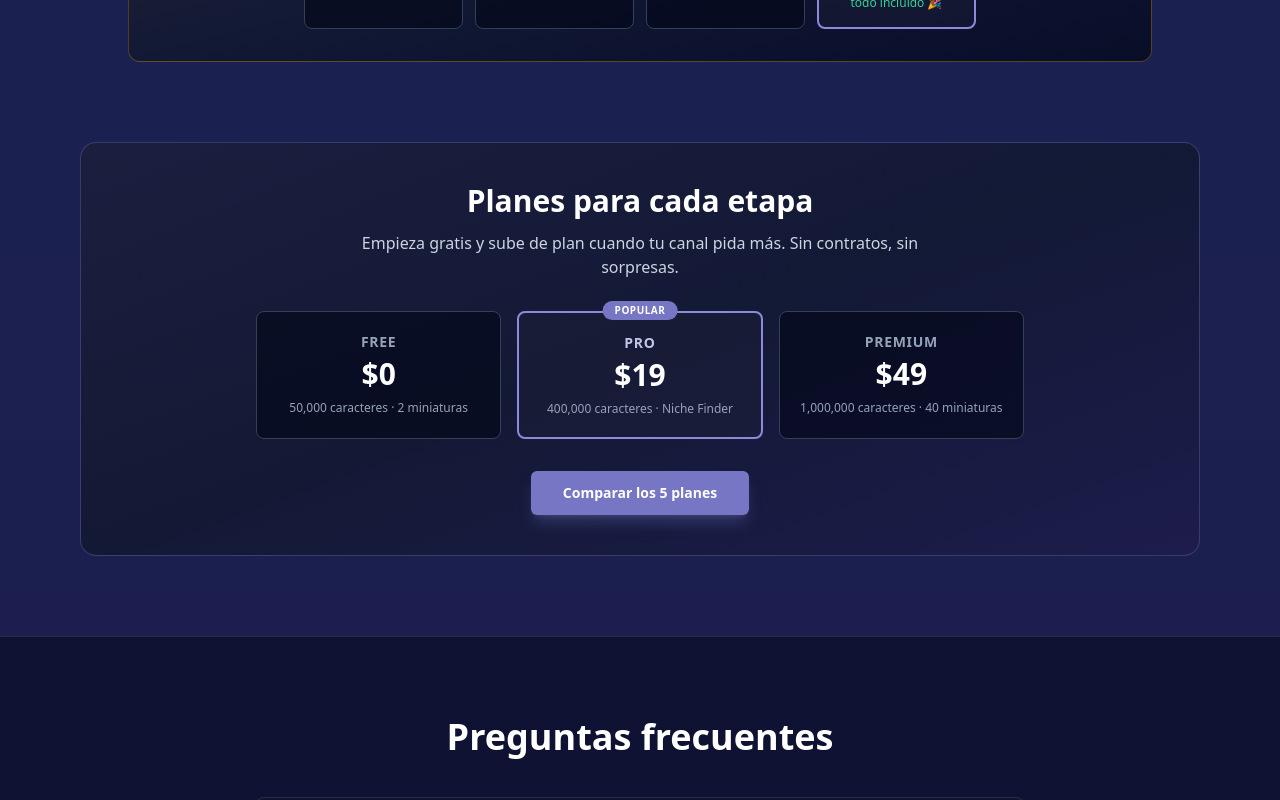
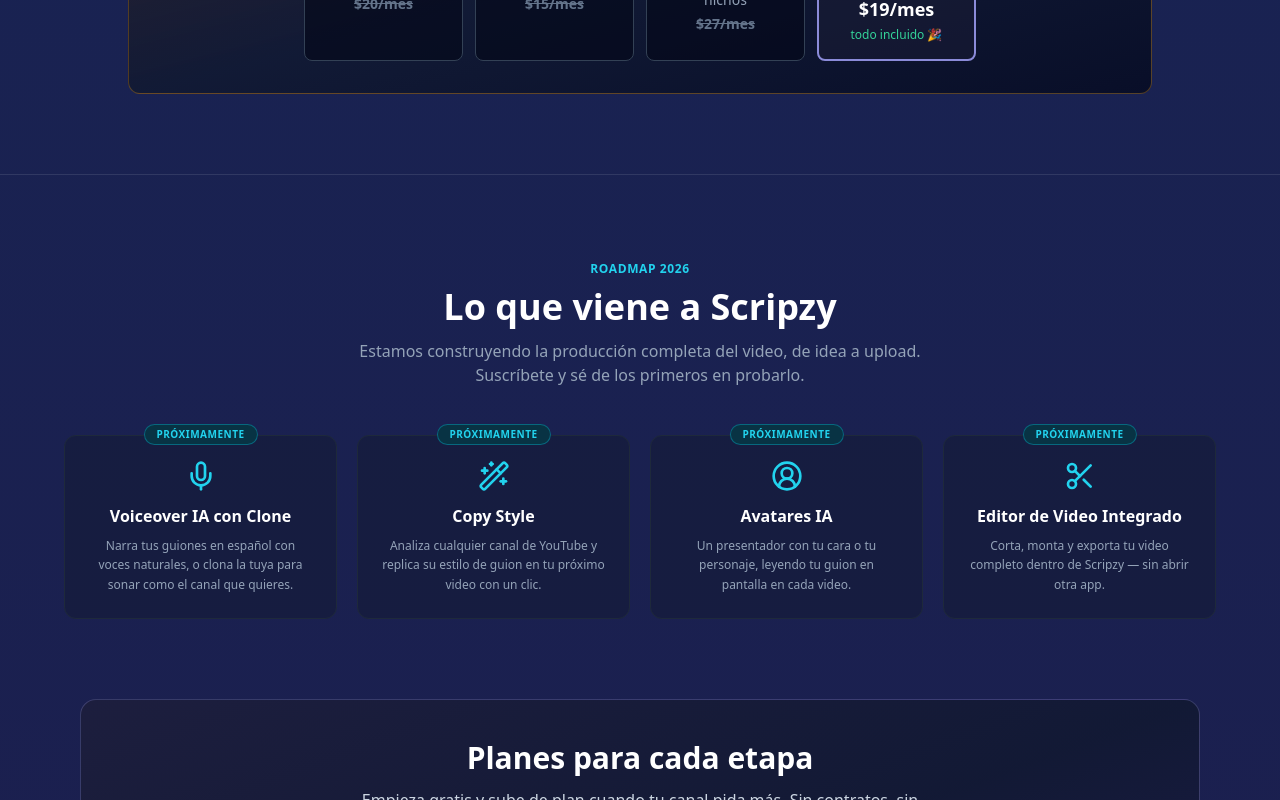
Before and after one commit to saiderblanco2025-ship-it/scripzy-app-clone, a Next.js app: page / in a window 1280 px wide. Shown: the part 4034-4834 px from the top of the page. Built offline with nearby package versions, Linux system fonts and the light colour scheme.

Commit message:
feat: recon tubegen.ai incremental - JSON-LD + canonical, seccion roadmap 2026 (voiceover/copy style/avatares/editor), testimonios con metricas

```diff
--- a/app/layout.tsx
+++ b/app/layout.tsx
@@ -39,6 +39,9 @@ export const metadata: Metadata = {
     statusBarStyle: "black",
     title: "Scripzy",
   },
+  alternates: {
+    canonical: "https://scripzy-app-clone-rwg9.vercel.app",
+  },
 };
 
 export const viewport: Viewport = {
@@ -56,6 +59,33 @@ export default function RootLayout({
   return (
     <html lang="es">
       <body className="min-h-screen bg-background text-foreground antialiased">
+        <script
+          type="application/ld+json"
+          dangerouslySetInnerHTML={{
+            __html: JSON.stringify({
+              "@context": "https://schema.org",
+              "@type": "Organization",
+              name: "Scripzy",
+              url: "https://scripzy-app-clone-rwg9.vercel.app",
+              logo: "https://scripzy-app-clone-rwg9.vercel.app/icon-512.png",
+              description:
+                "Plataforma de creación de contenido para YouTube con IA: guiones largos, nichos con datos reales, miniaturas virales y análisis de patrones.",
+              sameAs: [],
+            }),
+          }}
+        />
+        <script
+          type="application/ld+json"
+          dangerouslySetInnerHTML={{
+            __html: JSON.stringify({
+              "@context": "https://schema.org",
+              "@type": "WebSite",
+              name: "Scripzy",
+              url: "https://scripzy-app-clone-rwg9.vercel.app",
+              inLanguage: "es",
+            }),
+          }}
+        />
         {children}
       </body>
     </html>
--- a/app/page.tsx
+++ b/app/page.tsx
@@ -12,6 +12,10 @@ import {
   Zap,
   ShieldCheck,
   Brain,
+  Mic,
+  Wand2,
+  CircleUserRound,
+  Scissors,
 } from "lucide-react";
 import { UserMenu } from "@/components/user-menu";
 
@@ -75,24 +79,54 @@ const steps = [
   },
 ];
 
+const roadmap = [
+  {
+    icon: Mic,
+    title: "Voiceover IA con Clone",
+    description:
+      "Narra tus guiones en español con voces naturales, o clona la tuya para sonar como el canal que quieres.",
+  },
+  {
+    icon: Wand2,
+    title: "Copy Style",
+    description:
+      "Analiza cualquier canal de YouTube y replica su estilo de guion en tu próximo video con un clic.",
+  },
+  {
+    icon: CircleUserRound,
+    title: "Avatares IA",
+    description:
+      "Un presentador con tu cara o tu personaje, leyendo tu guion en pantalla en cada video.",
+  },
+  {
+    icon: Scissors,
+    title: "Editor de Video Integrado",
+    description:
+      "Corta, monta y exporta tu video completo dentro de Scripzy — sin abrir otra app.",
+  },
+];
+
 const testimonials = [
   {
     quote:
       "Pasé de escribir 1 guion por semana a 10. El gancho que genera la IA mantiene a la gente mirando hasta el final.",
     name: "Carlos M.",
     role: "Canal de finanzas · 84K suscriptores",
+    metric: "10 guiones por semana",
   },
   {
     quote:
       "El Niche Finder me encontró un nicho con RPM de $18 que no conocía. En 3 meses llegué a monetización.",
     name: "Laura P.",
     role: "Canal faceless · historias",
+    metric: "Monetización en 3 meses",
   },
   {
     quote:
       "Los presets son oro. Configuré mi tono una vez y todos los guiones salen con la misma voz de mi canal.",
     name: "Andrés R.",
     role: "Agencia de contenido",
+    metric: "12 canales gestionados",
   },
 ];
 
@@ -340,6 +374,9 @@ export default function HomePage() {
                 “{t.quote}”
               </p>
               <div className="mt-4">
+                <span className="mb-2 inline-block rounded-full bg-amber-500/15 px-2.5 py-0.5 text-[10px] font-bold uppercase tracking-wider text-amber-400">
+                  {t.metric}
+                </span>
                 <p className="text-sm font-semibold text-white">{t.name}</p>
                 <p className="text-xs text-slate-400">{t.role}</p>
               </div>
@@ -469,6 +506,41 @@ export default function HomePage() {
                 <p className="mt-1 text-xs text-emerald-400">todo incluido 🎉</p>
               </div>
             </div>
+          </div>
+        </div>
+      </section>
+
+      {/* ===== Lo que viene (fase 2) ===== */}
+      <section className="border-t border-white/10 px-4 py-20">
+        <div className="mx-auto max-w-6xl">
+          <div className="mb-12 text-center">
+            <span className="text-xs font-semibold uppercase tracking-wider text-cyan-400">
+              Roadmap 2026
+            </span>
+            <h2 className="mt-2 text-3xl font-bold sm:text-4xl">
+              Lo que viene a Scripzy
+            </h2>
+            <p className="mx-auto mt-3 max-w-xl text-slate-400">
+              Estamos construyendo la producción completa del video, de idea a
+              upload. Suscríbete y sé de los primeros en probarlo.
+            </p>
+          </div>
+          <div className="grid grid-cols-1 gap-5 sm:grid-cols-2 lg:grid-cols-4">
+            {roadmap.map((item) => (
+              <div
+                key={item.title}
+                className="relative rounded-xl border border-slate-800 bg-slate-900/40 p-6 text-center"
+              >
+                <span className="absolute -top-3 left-1/2 -translate-x-1/2 whitespace-nowrap rounded-full border border-cyan-500/40 bg-cyan-950 px-3 py-0.5 text-[10px] font-bold uppercase tracking-wider text-cyan-400">
+                  Próximamente
+                </span>
+                <item.icon className="mx-auto mb-3 h-8 w-8 text-cyan-400" />
+                <h3 className="font-bold text-white">{item.title}</h3>
+                <p className="mt-2 text-xs leading-relaxed text-slate-400">
+                  {item.description}
+                </p>
+              </div>
+            ))}
           </div>
         </div>
       </section>
```
